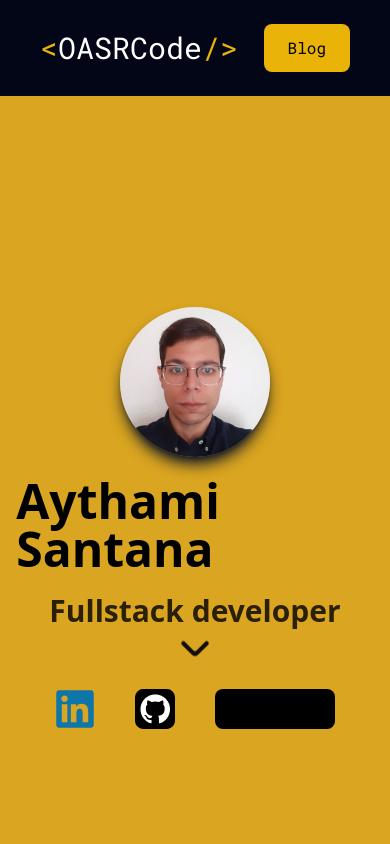
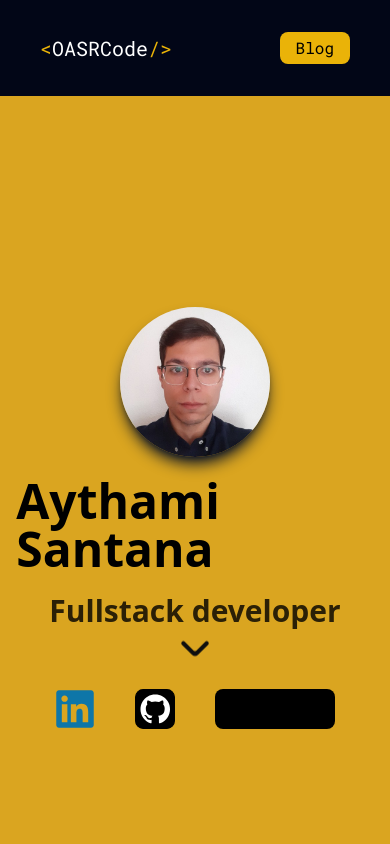
Before and after one commit to oasrcode/oasrcode-web, a Next.js app: page / in a window 390 px wide. Shown: the top 844 px of the page. Built offline with nearby package versions, Linux system fonts and the light colour scheme.

Commit message:
fixed resposive header

```diff
--- a/src/app/components/Header.tsx
+++ b/src/app/components/Header.tsx
@@ -19,7 +19,7 @@ export default function Header() {
   return (
     <header className="sticky z-50 flex items-center top-0 w-full h-24 bg-slate-950">
       <div className="flex flex-row items-center justify-between mx-auto w-full lg:w-3/5 backdrop:blur-lg text-white">
-       <a href="/" className="text-white text-3xl ml-10 lg:ml-0 ">
+       <a href="/" className="text-white text-xl lg:text-3xl ml-10 lg:ml-0 ">
        <span className="text-yellow-500">{openTag}</span>OASRCode<span className="text-yellow-500">{closeTag}</span>
         </a>
         <ul className="hidden lg:flex flex-row items-center gap-20 mr-10">
@@ -31,7 +31,7 @@ export default function Header() {
             </MotionButtonHeader>
           ))}
         </ul>
-        <a className="block lg:hidden bg-yellow-500 text-black mr-10 rounded-lg hover:bg-yellow-700 hover:text-yellow-100 duration-200 px-6 py-3"> Blog</a>
+        <a className="block lg:hidden bg-yellow-500 text-black mr-10 rounded-lg hover:bg-yellow-700 hover:text-yellow-100 duration-200 px-4 py-1 lg:px-6 lg:py-3"> Blog</a>
       </div>
     </header>
   );
```
